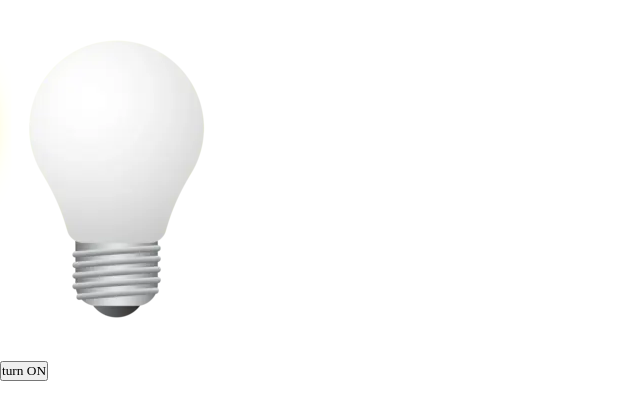
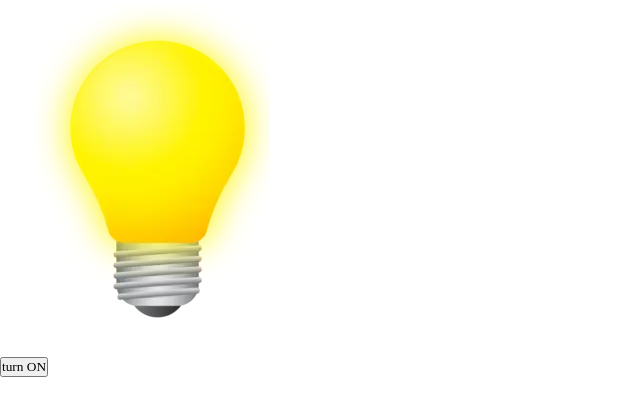
Before and after one commit to JanLascala/js-dom-1, a plain HTML site: page index.html in a window 1280 px wide. Both pictures are taken after a click on the button "turn ON". Shown: the part 40-460 px from the top of the page, without its empty margins (0-640 px from the left). Drawn offline with Linux system fonts and the light colour scheme.

Commit message:
add function works  continue to bonus = Lightbulb lightbulbs

```diff
--- a/ass/style.css
+++ b/ass/style.css
@@ -11,7 +11,10 @@ h1 {
 
 }
 
-#yellow_bulb {
-
+.block {
     display: none;
 }
+
+.lightup {
+    display: block;
+}
--- a/index.html
+++ b/index.html
@@ -7,6 +7,7 @@
     <title>Lightbulb</title>
     <link rel="stylesheet" href="./ass/style.css">
 
+
 </head>
 <h1>Light bulb</h1>
 
@@ -14,12 +15,12 @@
 
     <div>
         <img id="white_bulb" src="./img/white_lamp.png" alt="white lamp">
-        <img id="yellow_bulb" src="./img/yellow_lamp.png" alt="yellow lamp">
+        <img id="yellow_bulb" class="block" src="./img/yellow_lamp.png" alt="yellow lamp">
     </div>
 
-
-    <button class="Switch"> turn ON</button>
-
+    <div>
+        <button class="Switch"> turn ON</button>
+    </div>
 
 
     <script src="./main.js"></script>
--- a/main.js
+++ b/main.js
@@ -4,7 +4,8 @@ const whiteBulb = document.getElementById('white_bulb')
 
 const yelloBulb = document.getElementById('yellow_bulb')
 
-const powerButton = document.querySelector('Switch')
+const powerButton = document.querySelector('.Switch')
+console.log(powerButton)
 
 
 
@@ -16,4 +17,9 @@ const powerButton = document.querySelector('Switch')
 
 powerButton.addEventListener('click', function () {
     console.log('click');
+
+    whiteBulb.classList.toggle('block')
+    yelloBulb.classList.toggle('lightup')
+
+
 })
```
